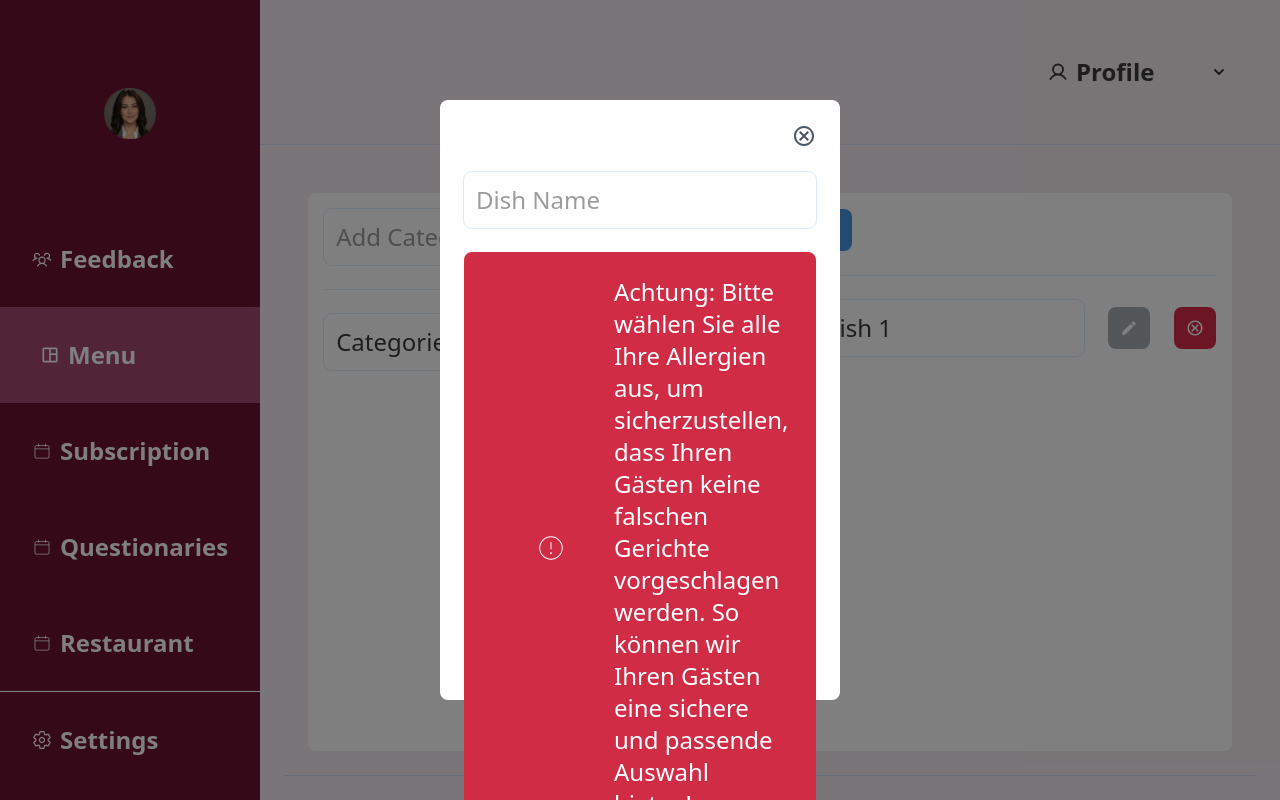
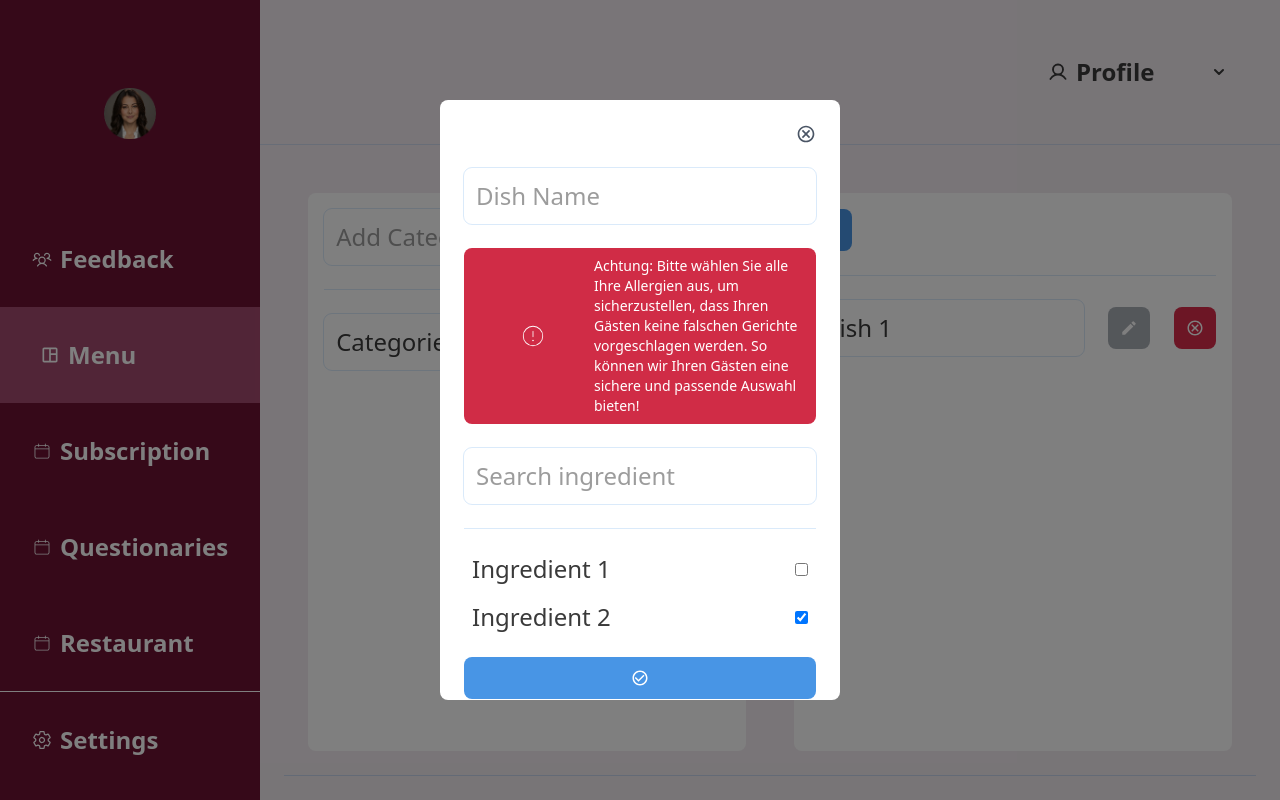
Before and after one commit to PeaceOloruntoba/nikita, a React (Vite) app: page /menu in a window 1280 px wide. Both pictures are taken after a click on the button 831 px from the left and 230 px from the top of the page. Built offline with nearby package versions, Linux system fonts and the light colour scheme.

Commit message:
Update Menu.jsx

```diff
--- a/src/components/Menu.jsx
+++ b/src/components/Menu.jsx
@@ -83,18 +83,18 @@ export function AddDishCategory({ onClose }) {
     <div className="fixed inset-0 flex items-center justify-center bg-black/50">
       <div className="bg-white rounded-lg p-6 text-2xl flex flex-col gap-6 w-[400px] h-[600px]">
         <button onClick={onClose} className="self-end text-gray-600">
-          <MdOutlineCancel size={24} />
+          <MdOutlineCancel size={20} />
         </button>
         <input
           type="text"
           className="border-none outline outline-[#4895E5]/20 p-3 rounded-lg w-full text-[#3A3A3A] focus:outline-[#4895E5]"
           placeholder="Dish Name"
         />
-        <div className="bg-[#D02C46] p-6 rounded-lg flex items-center justify-center text-white">
+        <div className="bg-[#D02C46] p-2 rounded-lg flex items-center justify-center text-white">
           <span className="text-white p-12">
-            <PiWarningCircleThin size={30} />
+            <PiWarningCircleThin size={26} />
           </span>
-          <span>
+          <span className="text-sm">
             Achtung: Bitte wählen Sie alle Ihre Allergien aus, um
             sicherzustellen, dass Ihren Gästen keine falschen Gerichte
             vorgeschlagen werden. So können wir Ihren Gästen eine sichere und
```
